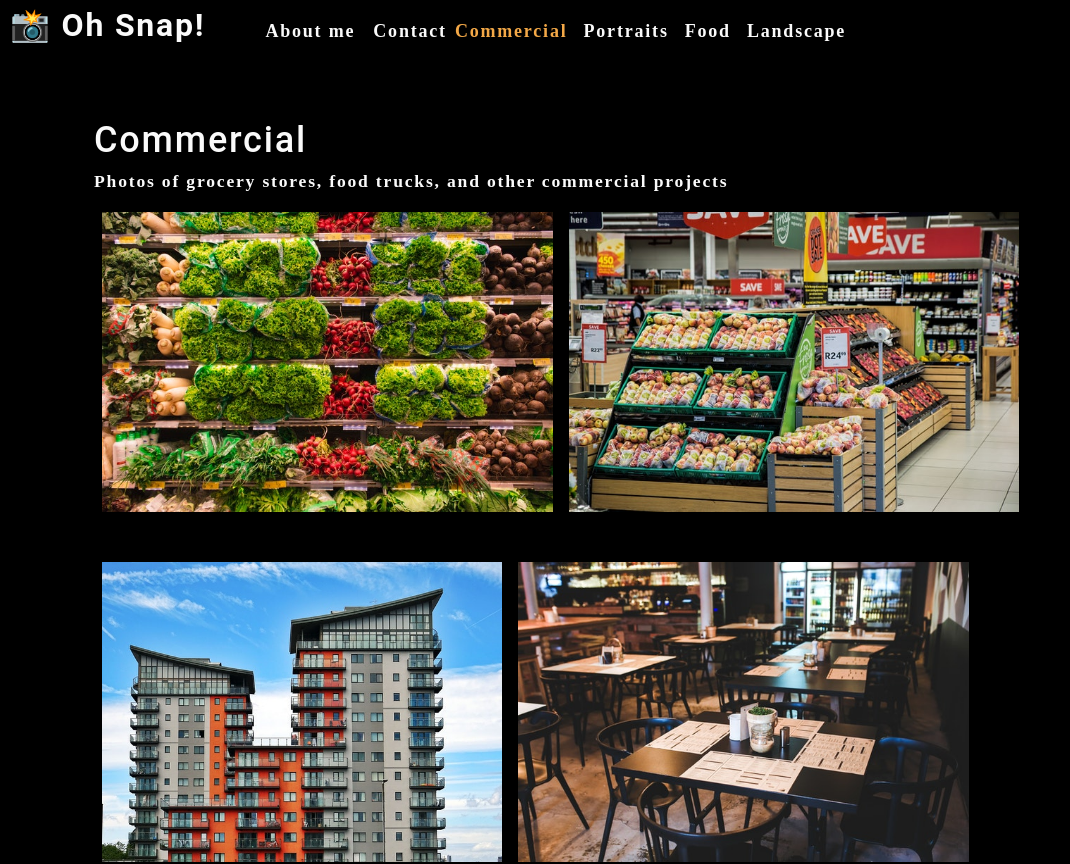
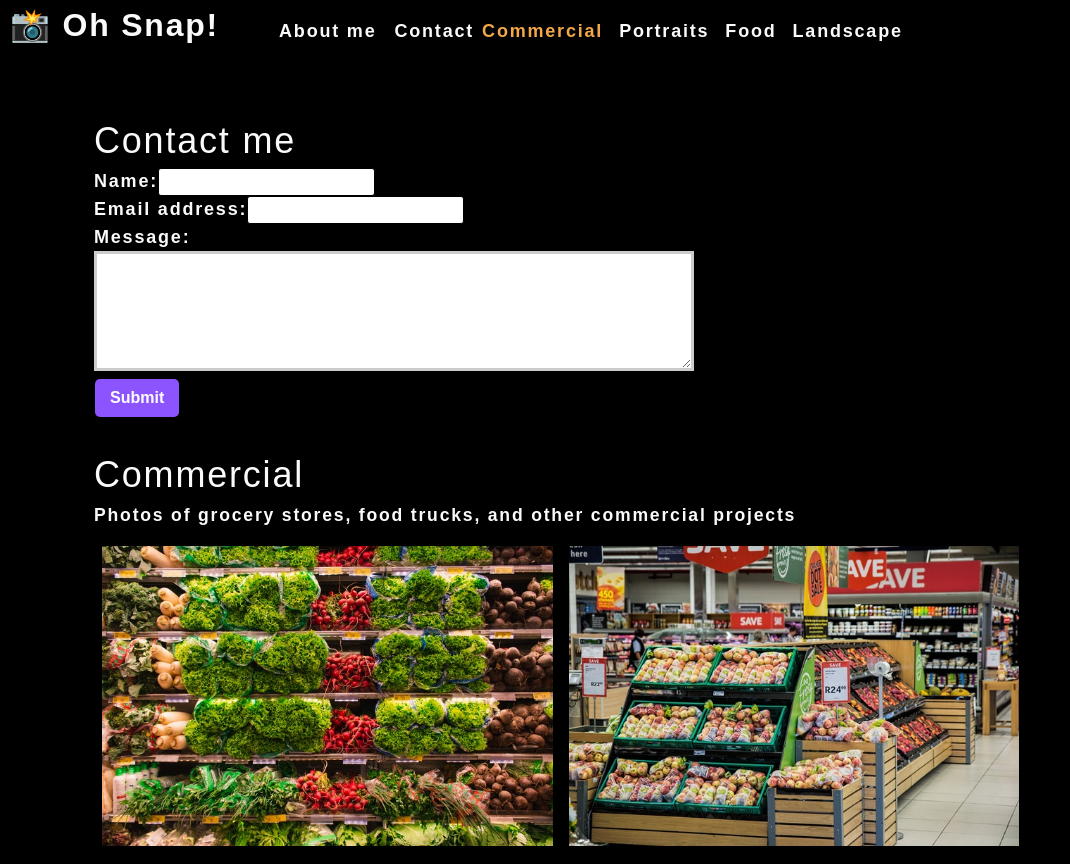
Before and after one commit to Bullbotbam/photo-port, a React (Create React App) app: page / in a window 1280 px wide. Shown: the top 864 px of the page, without its empty margins (0-1070 px from the left). Built offline with nearby package versions, Linux system fonts and the light colour scheme.

Commit message:
added contact form

```diff
--- a/src/App.js
+++ b/src/App.js
@@ -2,6 +2,7 @@ import React, { useState } from 'react';
 import About from './components/About';
 import Nav from './components/Nav';
 import Gallery from './components/Gallery';
+import ContactForm from './components/Contact';
 
 function App() {
 	const [categories] = useState([
@@ -27,6 +28,7 @@ function App() {
 				currentCategory={currentCategory}
 			></Nav>
 			<main>
+				<ContactForm></ContactForm>
 				<Gallery currentCategory={currentCategory}></Gallery>
 				<About></About>
 			</main>
--- a/src/components/Contact/index.js
+++ b/src/components/Contact/index.js
@@ -1,31 +1,57 @@
-import React from 'react';
+import React, { useState } from 'react';
 
 function ContactForm() {
-	//JSX
+	const [formState, setFormState] = useState({
+		name: '',
+		email: '',
+		message: '',
+	});
+
+	const { name, email, message } = formState;
+	function handleChange(e) {
+		setFormState({ ...formState, [e.target.name]: e.target.value });
+	}
+
+	function handleSubmit(e) {
+		e.preventDefault();
+		console.log(formState);
 	}
 
 	return (
-	<sectin>
+		<section>
 			<h1>Contact me</h1>
-		<form id="contact-form">
-			// name input
+			<form id="contact-form" onSubmit={handleSubmit}>
 				<div>
 					<label htmlFor="name">Name:</label>
-				<input type="text" name="name" />
+					<input
+						type="text"
+						defaultValue={name}
+						onChange={handleChange}
+						name="name"
+					/>
 				</div>
-			// email input
 				<div>
 					<label htmlFor="email">Email address:</label>
-				<input type="email" name="email" />
+					<input
+						type="email"
+						defaultValue={email}
+						onChange={handleChange}
+						name="email"
+					/>
 				</div>
-			// message text area
 				<div>
 					<label htmlFor="message">Message:</label>
-				<textarea name="message" rows="5" />
+					<textarea
+						name="message"
+						defaultValue={message}
+						onChange={handleChange}
+						rows="5"
+					/>
 				</div>
 				<button type="submit">Submit</button>
 			</form>
-	</sectin>
+		</section>
 	);
+}
 
 export default ContactForm;
--- a/src/index.css
+++ b/src/index.css
@@ -1,4 +1,3 @@
-
 main {
 	margin: 0 auto;
 	max-width: 90%;
@@ -6,8 +5,8 @@ main {
 }
 :root {
 	--primary: #8c54ff;
-  --secondary: #F3A847;
-  --tertiary: #B12704;
+	--secondary: #f3a847;
+	--tertiary: #b12704;
 	--light: #fafafa;
 	--dark: #000000;
 	--darker: #111111;
@@ -15,7 +14,6 @@ main {
 	--spacing-one: calc(1rem * 0.5);
 	--spacing-two: calc(1rem);
 	--spacing-five: calc(2.5rem);
-
 }
 
 * {
@@ -33,11 +31,10 @@ body {
 	font-weight: 600;
 	line-height: 1.5;
 	font-size: 18px;
-  letter-spacing: .1em;
+	letter-spacing: 0.1em;
 	background: var(--dark);
 	color: var(--light);
-  font-family: 'Poiret One', cursive;
-
+	font-family: 'Glory', sans-serif;
 }
 
 h1,
@@ -46,7 +43,7 @@ h3,
 h4,
 h5,
 h6 {
-  font-family: 'Roboto', sans-serif;
+	font-family: 'Glory', sans-serif;
 	font-weight: 500;
 	margin: 5px 0;
 	line-height: 1.25;
@@ -103,7 +100,7 @@ button {
 	font-size: 1rem;
 	text-decoration: none;
 	padding: 0.25rem 1rem;
-  border-radius: .5rem;
+	border-radius: 0.5rem;
 	border: none;
 	outline: none;
 	cursor: pointer;
@@ -112,19 +109,19 @@ button {
 }
 
 button:hover {
-  opacity: .8;
+	opacity: 0.8;
 }
 
 button[disabled] {
 	cursor: default;
-  opacity: .8;
+	opacity: 0.8;
 }
 
 img {
 	max-width: 100%;
 }
 
-span[role="img"] {
+span[role='img'] {
 	cursor: default;
 }
 
@@ -143,7 +140,7 @@ input {
 
 input:focus {
 	border: 1px solid var(--secondary);
-  box-shadow: 0 0 .25rem rgba(0, 0, 0, .5);
+	box-shadow: 0 0 0.25rem rgba(0, 0, 0, 0.5);
 }
 
 li {
@@ -154,7 +151,7 @@ nav a:hover {
 	text-decoration: none;
 }
 
-nav  li {
+nav li {
 	cursor: pointer;
 }
 
@@ -243,7 +240,7 @@ textarea {
 }
 
 .modalBackdrop {
-	background: rgba(0, 0, 0, .65);
+	background: rgba(0, 0, 0, 0.65);
 	bottom: 0;
 	left: 0;
 	overflow: auto;
@@ -287,7 +284,6 @@ a {
 	padding: 2px 4px;
 	margin-left: -2px;
 	margin-right: -2px;
-
 }
 
 .navActive {
```
Lines whose indentation alone changed are shown as unchanged.
